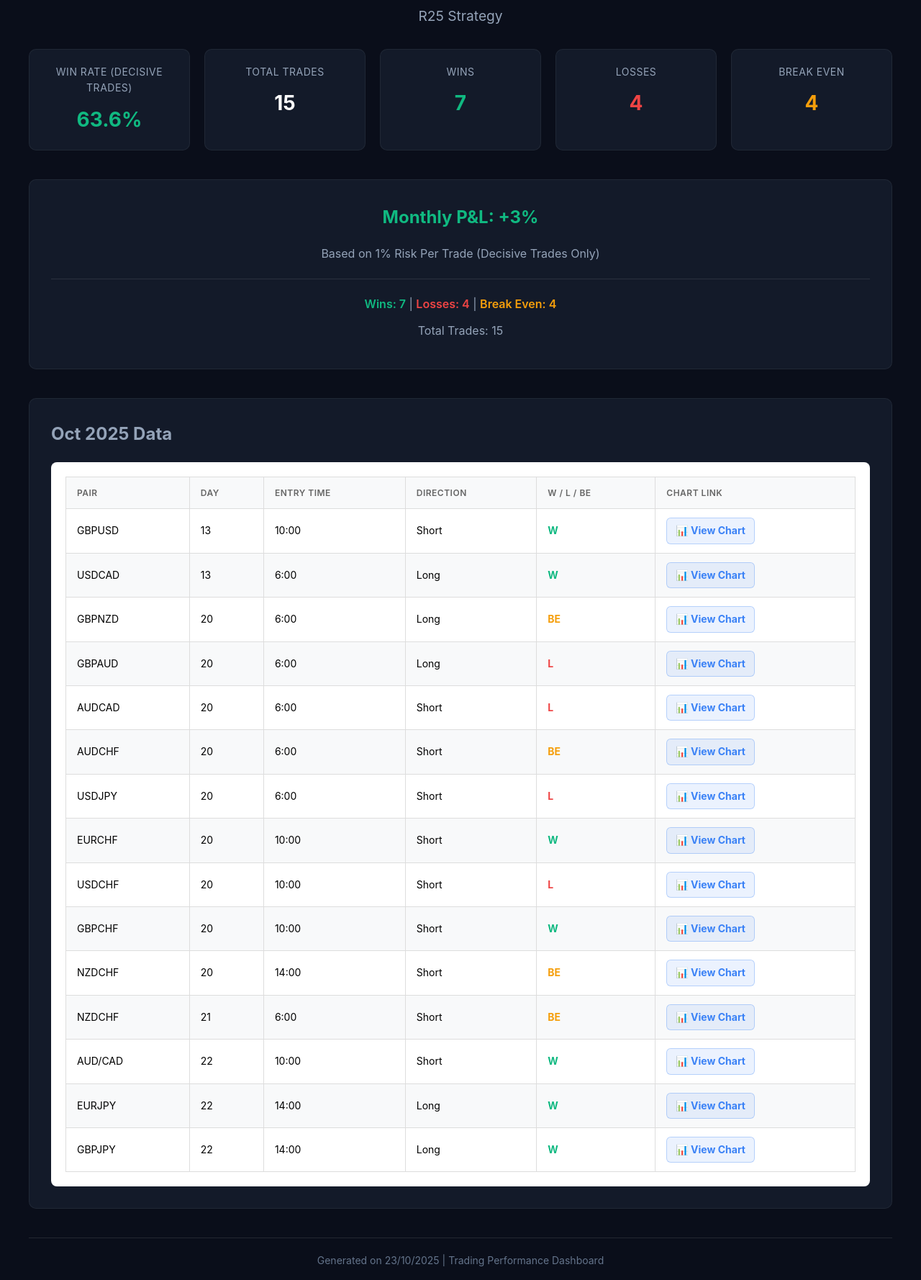
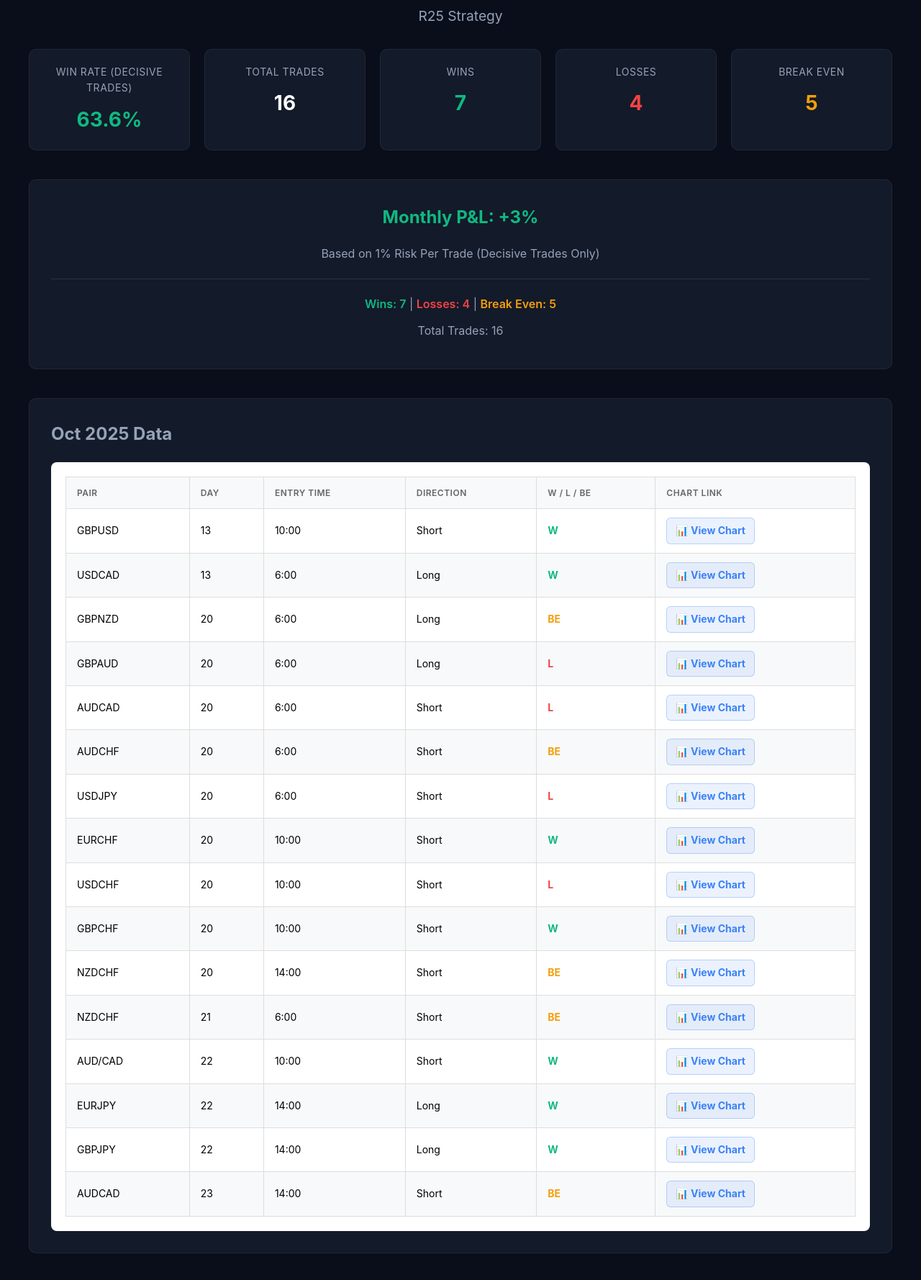
Before and after one commit to BrettLK101/site, a plain HTML site: page R25/2025/r25-october.html in a window 1280 px wide. Shown: the part 87-1865 px from the top of the page at 72% size. Drawn offline with Linux system fonts and the light colour scheme.

Commit message:
Add files via upload

```diff
--- a/R25/2025/r25-october.html
+++ b/R25/2025/r25-october.html
@@ -71,18 +71,18 @@
 
     <div class="metrics">
         <div class="metric-card"><div class="metric-label">Win Rate (Decisive Trades)</div><div class="metric-value green">63.6%</div></div>
-        <div class="metric-card"><div class="metric-label">Total Trades</div><div class="metric-value">15</div></div>
+        <div class="metric-card"><div class="metric-label">Total Trades</div><div class="metric-value">16</div></div>
         <div class="metric-card"><div class="metric-label">Wins</div><div class="metric-value green">7</div></div>
         <div class="metric-card"><div class="metric-label">Losses</div><div class="metric-value red">4</div></div>
-        <div class="metric-card"><div class="metric-label">Break Even</div><div class="metric-value yellow">4</div></div>
+        <div class="metric-card"><div class="metric-label">Break Even</div><div class="metric-value yellow">5</div></div>
     </div>
 
     <div class="summary">
         <div class="pnl-line positive">Monthly P&L: +3%</div>
         <div class="stats-line">Based on 1% Risk Per Trade (Decisive Trades Only)</div>
         <div style="margin: 20px 0; border-top: 1px solid rgba(255,255,255,0.1);"></div>
-        <div class="stats-line"><span class="wins">Wins: 7</span> | <span class="losses">Losses: 4</span> | <span class="be">Break Even: 4</span></div>
-        <div class="stats-line">Total Trades: 15</div>
+        <div class="stats-line"><span class="wins">Wins: 7</span> | <span class="losses">Losses: 4</span> | <span class="be">Break Even: 5</span></div>
+        <div class="stats-line">Total Trades: 16</div>
     </div>
 
 
@@ -221,13 +221,21 @@
                             <td class="outcome-W">W</td>
                             <td><a href="https://www.tradingview.com/x/mGhddlh2/" target="_blank" class="chart-link">📊 View Chart</a></td>
                         </tr>
+                        <tr>
+                            <td>AUDCAD</td>
+                            <td>23</td>
+                            <td>14:00</td>
+                            <td>Short</td>
+                            <td class="outcome-BE">BE</td>
+                            <td><a href="https://www.tradingview.com/x/Fy22gMVT/" target="_blank" class="chart-link">📊 View Chart</a></td>
+                        </tr>
                     </tbody>
                 </table>
             </div>
         </div>
 
     <div class="footer">
-        Generated on 23/10/2025 | Trading Performance Dashboard
+        Generated on 24/10/2025 | Trading Performance Dashboard
     </div>
 </div>
 </body>
```
